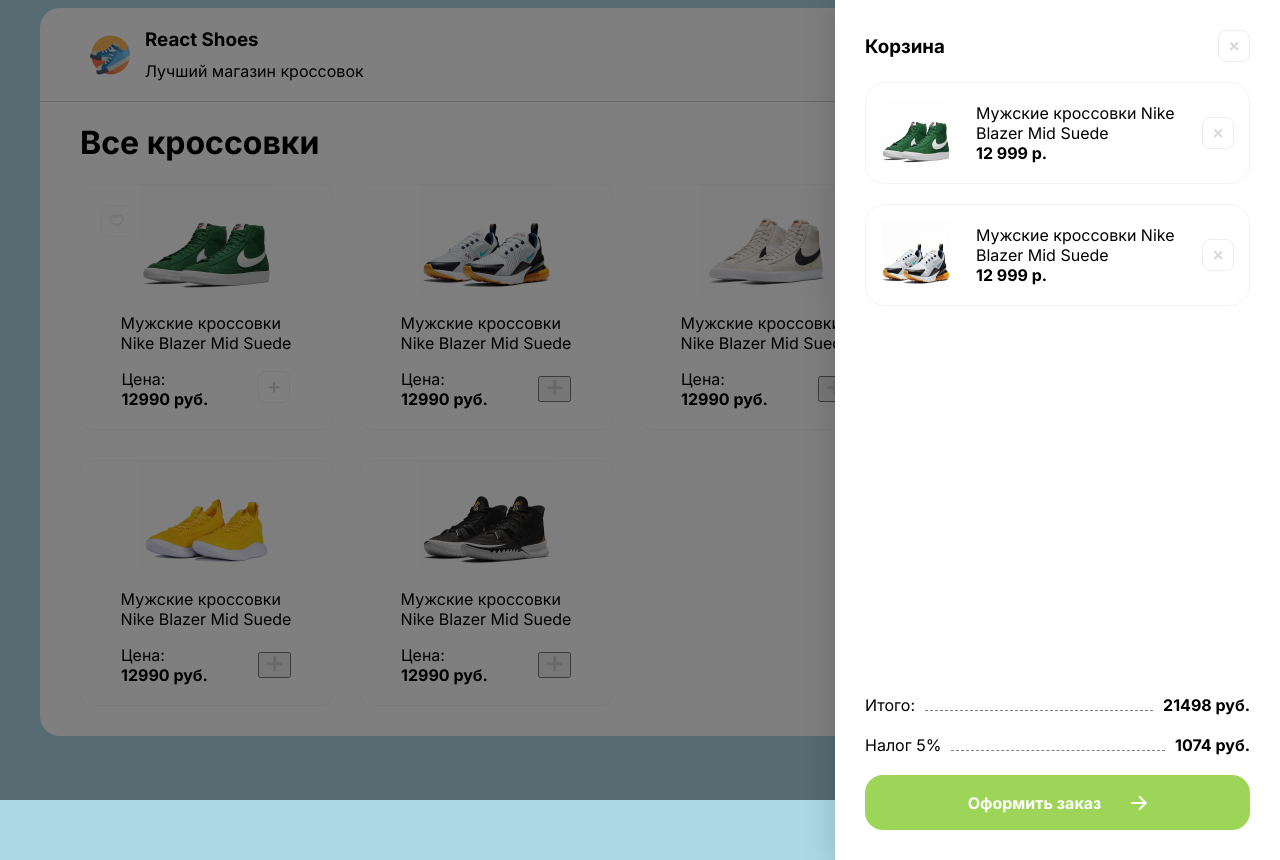
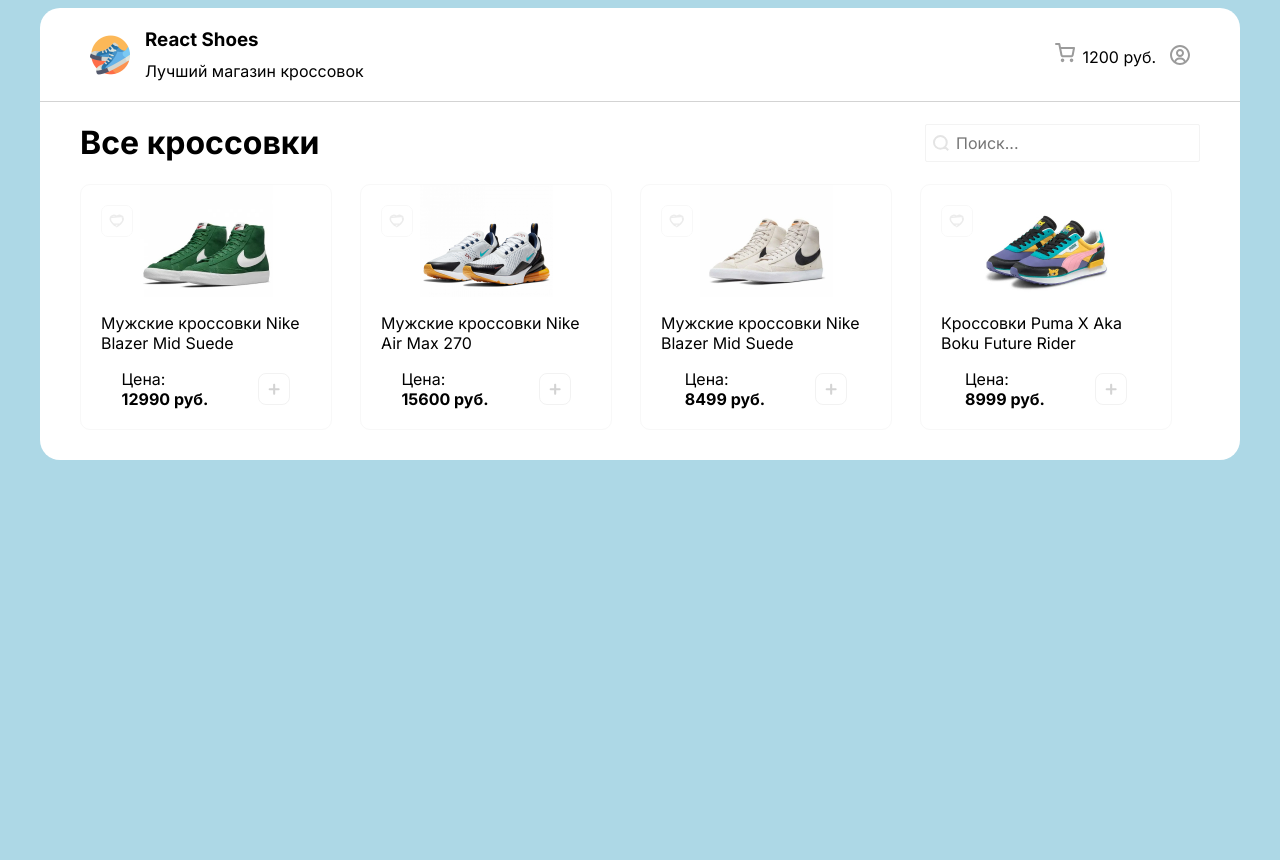
Before and after one commit to NickGrinkov/react-shoes, a React (Create React App) app: page / in a window 1280 px wide. After the commit the page ends 800 px from the top, so only its background shows below. Built offline with nearby package versions, Linux system fonts and the light colour scheme.

Commit message:
set Card component

```diff
--- a/package.json
+++ b/package.json
@@ -10,6 +10,7 @@
     "react": "^17.0.2",
     "react-dom": "^17.0.2",
     "react-scripts": "4.0.3",
+    "sass": "^1.43.4",
     "web-vitals": "^1.1.2"
   },
   "scripts": {
--- a/src/App.js
+++ b/src/App.js
@@ -1,80 +1,29 @@
-import React from "react";
+import React, {useState} from "react";
 import "./App.scss";
+import Card from './components/Card/Card';
+import Header from './components/Header';
+import SideCart from './components/SideCart';
+
+const cards = [
+  {id: 1, name: 'Мужские кроссовки Nike Blazer Mid Suede', price: 12990, imageUrl: "/img/shoes/1.jpg"},
+  {id: 2, name: 'Мужские кроссовки Nike Air Max 270', price: 15600, imageUrl: "/img/shoes/2.jpg"},
+  {id: 3, name: 'Мужские кроссовки Nike Blazer Mid Suede', price: 8499, imageUrl: "/img/shoes/3.jpg"},
+  {id: 4, name: 'Кроссовки Puma X Aka Boku Future Rider', price: 8999, imageUrl: "/img/shoes/4.jpg"},
+]
 
 function App() {
+  const [visible, setvisible] = useState(false)
+
+  const toggleSideCart = () => {
+    setvisible(!visible)
+  }
+
   return (
     <div className="wrapper">
-      <div className="overlay">
-        <div className="cart">
-          <div className="cart__top">
-          <h3>Корзина</h3>
-          <img
-                className="remove-btn"
-                src="/img/btn-remove.svg"
-                alt="remove"
-              />
-          </div>
-          <div className="items">
-            <div className="cart__item">
-              <img width={70} height={70} src="/img/shoes/1.jpg" alt="shoes" />
-              <div className="cart__text">
-                <p>Мужские кроссовки Nike Blazer Mid Suede</p>
-                <b>12 999 р.</b>
-              </div>
-              <img
-                className="remove-btn"
-                src="/img/btn-remove.svg"
-                alt="remove"
-              />
-            </div>
-            <div className="cart__item">
-              <img width={70} height={70} src="/img/shoes/2.jpg" alt="shoes" />
-              <div className="cart__text">
-                <p>Мужские кроссовки Nike Blazer Mid Suede</p>
-                <b>12 999 р.</b>
-              </div>
-              <img
-                className="remove-btn"
-                src="/img/btn-remove.svg"
-                alt="remove"
-              />
-            </div>
-          </div>
-          <div className="cart__total">
-            <ul>
-              <li>
-                <span>Итого:</span>
-                <div></div>
-                <b>21498 руб.</b>
-              </li>
-              <li>
-              <span>Налог 5%</span>
-                <div></div>
-                <b>1074 руб.</b>
-              </li>
-            </ul>
-            <button className="main-button">
-              <span>Оформить заказ</span>
-              <img src="/img/arrow.svg" alt="arrow" /> </button>
-          </div>
-        </div>
-      </div>
-      <header className="header">
-        <div className="header__left">
-          <img width={40} height={40} src="/img/logo.png" alt="logo" />
-          <div>
-            <h3>React Shoes</h3>
-            <p>Лучший магазин кроссовок</p>
-          </div>
-        </div>
-        <div className="header__right">
-          <div>
-            <img width={20} height={20} src="/img/cart.svg" alt="cart" />
-            <span>1200 руб.</span>
-          </div>
-          <img width={20} height={20} src="/img/user.svg" alt="user" />
-        </div>
-      </header>
+      {
+        visible ? <SideCart visible={visible} toggleSideCart={toggleSideCart}/> : null
+      }
+      <Header toggleSideCart={toggleSideCart}/>
       <main className="main">
         <div className="main__header">
           <h1>Все кроссовки</h1>
@@ -84,99 +33,9 @@
           </div>
         </div>
         <div className="shoes">
-          <div className="card">
-            <div className="favorite">
-              <img className="" src="/img/unliked.svg" alt="heart" />
-            </div>
-            <img width={133} height={112} src="/img/shoes/1.jpg" alt="shoes" />
-            <p>
-              Мужские кроссовки <br /> Nike Blazer Mid Suede
-            </p>
-            <div className="card__bottom">
-              <div className="card__price">
-                <span>Цена:</span>
-                <b>12990 руб.</b>
-              </div>
-              <div className="add">
-                <img src="/img/btn-plus.svg" alt="add-btn" />
-              </div>
-            </div>
-          </div>
-          <div className="card">
-            <img width={133} height={112} src="/img/shoes/2.jpg" alt="shoes" />
-            <p>
-              Мужские кроссовки <br /> Nike Blazer Mid Suede
-            </p>
-            <div className="card__bottom">
-              <div className="card__price">
-                <span>Цена:</span>
-                <b>12990 руб.</b>
-              </div>
-              <button>
-                <img width={17} height={17} src="/img/plus.svg" alt="add-btn" />
-              </button>
-            </div>
-          </div>
-          <div className="card">
-            <img width={133} height={112} src="/img/shoes/3.jpg" alt="shoes" />
-            <p>
-              Мужские кроссовки <br /> Nike Blazer Mid Suede
-            </p>
-            <div className="card__bottom">
-              <div className="card__price">
-                <span>Цена:</span>
-                <b>12990 руб.</b>
-              </div>
-              <button>
-                <img width={17} height={17} src="/img/plus.svg" alt="add-btn" />
-              </button>
-            </div>
-          </div>
-          <div className="card">
-            <img width={133} height={112} src="/img/shoes/4.jpg" alt="shoes" />
-            <p>
-              Мужские кроссовки <br /> Nike Blazer Mid Suede
-            </p>
-            <div className="card__bottom">
-              <div className="card__price">
-                <span>Цена:</span>
-                <b>12990 руб.</b>
-              </div>
-              <button>
-                <img width={17} height={17} src="/img/plus.svg" alt="add-btn" />
-              </button>
-            </div>
-          </div>
-          <div className="card">
-            <img width={133} height={112} src="/img/shoes/5.jpg" alt="shoes" />
-            <p>
-              Мужские кроссовки <br /> Nike Blazer Mid Suede
-            </p>
-            <div className="card__bottom">
-              <div className="card__price">
-                <span>Цена:</span>
-                <b>12990 руб.</b>
-              </div>
-              <button>
-                <img width={17} height={17} src="/img/plus.svg" alt="add-btn" />
-              </button>
-            </div>
-          </div>
-          <div className="card">
-            <img width={133} height={112} src="/img/shoes/6.jpg" alt="shoes" />
-            <p>
-              Мужские кроссовки <br /> Nike Blazer Mid Suede
-            </p>
-            <div className="card__bottom">
-              <div className="card__price">
-                <span>Цена:</span>
-                <b>12990 руб.</b>
-              </div>
-              <button>
-                <img width={17} height={17} src="/img/plus.svg" alt="add-btn" />
-              </button>
-            </div>
-          </div>
+          {
+            cards.map((card) => <Card key={card.id} card={card}/>)
+          }
         </div>
       </main>
     </div>
--- a/src/App.scss
+++ b/src/App.scss
@@ -24,6 +24,7 @@
   &__left {
     display: flex;
     align-items: center;
+
     img {
       margin-right: 15px;
     }
@@ -38,6 +39,9 @@
   &__right {
     display: flex;
     align-items: center;
+    img {
+      cursor: pointer;
+    }
     span {
       margin-left: 7px;
       margin-right: 14px;
@@ -70,39 +74,6 @@
     align-self: center;
     align-items: center;
     grid-template-columns: 1fr 1fr 1fr 1fr;
-  }
-  .card {
-    position: relative;
-    display: flex;
-    flex-direction: column;
-    justify-content: center;
-    align-items: center;
-    border: 1px solid #f8f8f8;
-    width: 210px;
-    padding: 0px 20px 20px 20px;
-    margin-bottom: 30px;
-    border-radius: 10px;
-    transition: box-shadow 0.2s ease-in-out;
-    cursor: pointer;
-    &__bottom {
-      display: flex;
-      align-items: center;
-    }
-    &__price {
-      display: flex;
-      flex-direction: column;
-      margin-right: 50px;
-    }
-    .favorite {
-        position: absolute;
-        left: 20px;
-        top: 20px;
-        cursor: pointer;
-    }
-    &:hover {
-        box-shadow: 0px 14px 35px rgba(0, 0, 0, 0.08);
-        transform: translateY(-3px);
-    }
   }
 }
 
--- /dev/null
+++ b/src/components/Card/Card.jsx
@@ -0,0 +1,30 @@
+import React, {useState} from "react";
+import styles from  './Card.module.scss';
+
+function Card({card}) {
+  const [isAdded, setIsAdded] = useState(false)
+
+  const onClickAdd = () => {
+    setIsAdded(!isAdded)
+  }
+  return (
+    <div className={styles.card}>
+      <div className={styles.favorite}>
+        <img src="/img/unliked.svg" alt="heart" />
+      </div>
+      <img width={133} height={112} src={card.imageUrl} alt="shoes" />
+      <p>
+        {card.name}
+      </p>
+      <div className={styles.bottom}>
+        <div className={styles.price}>
+          <span>Цена:</span>
+          <b>{card.price} руб.</b>
+        </div>
+        <img onClick={onClickAdd} className={styles.add} src={isAdded ?  "/img/btn-checked.svg" : "/img/btn-plus.svg"} alt="add-btn" />
+      </div>
+    </div>
+  );
+}
+
+export default Card;
--- /dev/null
+++ b/src/components/Card/Card.module.scss
@@ -0,0 +1,35 @@
+.card {
+    position: relative;
+    display: flex;
+    flex-direction: column;
+    justify-content: center;
+    align-items: center;
+    border: 1px solid #f8f8f8;
+    width: 210px;
+    padding: 0px 20px 20px 20px;
+    margin-bottom: 30px;
+    border-radius: 10px;
+    transition: box-shadow 0.2s ease-in-out;
+    .bottom {
+      display: flex;
+      align-items: center;
+    }
+    .price {
+      display: flex;
+      flex-direction: column;
+      margin-right: 50px;
+    }
+    .favorite {
+        position: absolute;
+        left: 20px;
+        top: 20px;
+        cursor: pointer;
+    }
+    .add {
+        cursor: pointer;
+    }
+    &:hover {
+        box-shadow: 0px 14px 35px rgba(0, 0, 0, 0.08);
+        transform: translateY(-3px);
+    }
+  }
--- /dev/null
+++ b/src/components/Header.jsx
@@ -0,0 +1,25 @@
+import React from 'react';
+
+
+function Header({toggleSideCart}) {
+    return (
+        <header className="header">
+        <div className="header__left">
+          <img width={40} height={40} src="/img/logo.png" alt="logo" />
+          <div>
+            <h3>React Shoes</h3>
+            <p>Лучший магазин кроссовок</p>
+          </div>
+        </div>
+        <div className="header__right">
+          <div>
+            <img onClick={toggleSideCart} width={20} height={20} src="/img/cart.svg" alt="cart" />
+            <span>1200 руб.</span>
+          </div>
+          <img width={20} height={20} src="/img/user.svg" alt="user" />
+        </div>
+      </header>
+    )
+}
+
+export default Header;
--- /dev/null
+++ b/src/components/SideCart.jsx
@@ -0,0 +1,60 @@
+import React from "react";
+
+function SideCart({toggleSideCart, visible}) {
+  return (
+    <div style={{ display: !visible ? 'none' : 'block'}} className="overlay">
+      <div className="cart">
+        <div className="cart__top">
+          <h3>Корзина</h3>
+          <img onClick={() => toggleSideCart()} className="remove-btn" src="/img/btn-remove.svg" alt="remove" />
+        </div>
+        <div className="items">
+          <div className="cart__item">
+            <img width={70} height={70} src="/img/shoes/1.jpg" alt="shoes" />
+            <div className="cart__text">
+              <p>Мужские кроссовки Nike Blazer Mid Suede</p>
+              <b>12 999 р.</b>
+            </div>
+            <img
+              className="remove-btn"
+              src="/img/btn-remove.svg"
+              alt="remove"
+            />
+          </div>
+          <div className="cart__item">
+            <img width={70} height={70} src="/img/shoes/2.jpg" alt="shoes" />
+            <div className="cart__text">
+              <p>Мужские кроссовки Nike Blazer Mid Suede</p>
+              <b>12 999 р.</b>
+            </div>
+            <img
+              className="remove-btn"
+              src="/img/btn-remove.svg"
+              alt="remove"
+            />
+          </div>
+        </div>
+        <div className="cart__total">
+          <ul>
+            <li>
+              <span>Итого:</span>
+              <div></div>
+              <b>21498 руб.</b>
+            </li>
+            <li>
+              <span>Налог 5%</span>
+              <div></div>
+              <b>1074 руб.</b>
+            </li>
+          </ul>
+          <button className="main-button">
+            <span>Оформить заказ</span>
+            <img src="/img/arrow.svg" alt="arrow" />{" "}
+          </button>
+        </div>
+      </div>
+    </div>
+  );
+}
+
+export default SideCart;
```
Also changed, not shown: 1 other file (tests, documents, lock files or other folders).
